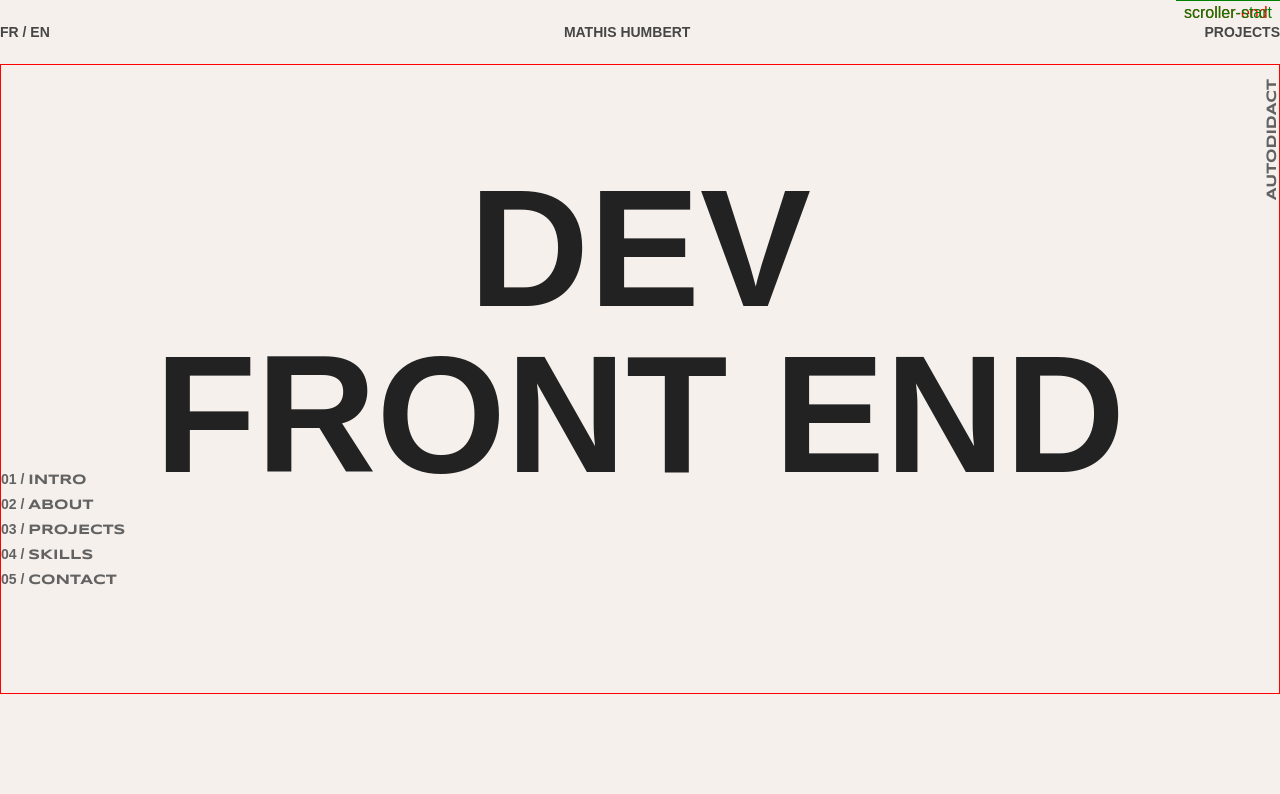
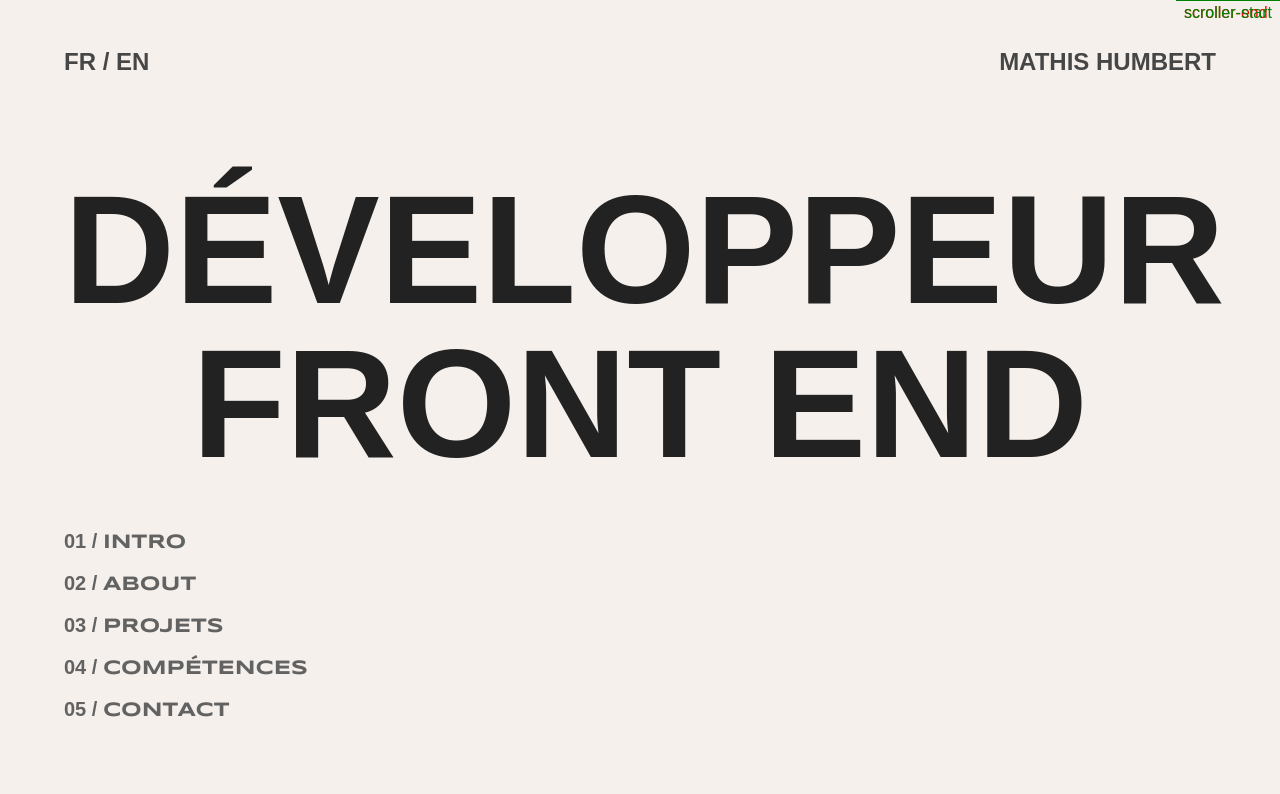
Before and after one commit to MathisHumbert/my-portfolio, a React (Create React App) app: page / in a window 1280 px wide. Shown: the top 794 px of the page. Built offline with nearby package versions, Linux system fonts and the light colour scheme; a web font is replaced by a local one.

Commit message:
reworker navbar and header

```diff
--- a/src/sections/About/index.jsx
+++ b/src/sections/About/index.jsx
@@ -20,6 +20,7 @@ const Wrapper = styled.section`
   grid-template-columns: 1fr 1fr;
   align-items: center;
   gap: 5vw;
+  border: 1px solid red;
 
   h2 {
     font-size: 22px;
--- a/src/sections/Header/index.jsx
+++ b/src/sections/Header/index.jsx
@@ -2,7 +2,10 @@ import styled from 'styled-components';
 
 const Header = () => {
   return (
-    <Wrapper className='section'>
+    <Wrapper>
+      <h1>
+        développeur <br /> front end
+      </h1>
       <ul>
         <li>
           <span>01 / </span>intro
@@ -11,19 +14,15 @@ const Header = () => {
           <span>02 / </span>about
         </li>
         <li>
-          <span>03 / </span>projects
+          <span>03 / </span>projets
         </li>
         <li>
-          <span>04 / </span>skills
+          <span>04 / </span>compétences
         </li>
         <li>
           <span>05 / </span>contact
         </li>
       </ul>
-      <h1>
-        dev <br /> front end
-      </h1>
-      <p>autodidact</p>
     </Wrapper>
   );
 };
@@ -31,46 +30,43 @@ const Header = () => {
 const Wrapper = styled.header`
   position: relative;
   text-transform: uppercase;
-  border: 1px solid red;
-  padding-bottom: 195px;
+  /* padding-bottom: 195px; */
+  min-height: calc(100vh - 70px);
+  height: 100%;
+  padding: 0 5vw;
+
+  h1 {
+    padding-top: 50px;
+    font-family: var(--font-bai);
+    font-size: 12vw;
+    font-weight: 600;
+    text-align: center;
+  }
 
   ul {
-    position: absolute;
-    left: 0;
-    top: calc(100px + 24vw);
+    padding: 50px 0;
     display: flex;
     flex-direction: column;
-    gap: 10px;
+    gap: 20px;
+  }
 
-    li {
-      font-size: 14px;
-      font-family: var(--font-synco);
-      font-weight: 600;
-      color: var(--dark-grey-color);
+  li {
+    font-size: 16px;
+    font-family: var(--font-synco);
+    font-weight: 600;
+    color: var(--dark-grey-color);
 
-      span {
-        font-family: var(--font-bai);
-      }
+    span {
+      font-family: var(--font-bai);
     }
   }
 
-  p {
-    position: absolute;
-    top: 0;
-    right: 0;
-    transform: rotate(-90deg);
-    transform-origin: right bottom;
-    font-size: 14px;
-    font-family: var(--font-synco);
-    font-weight: 600;
-    color: var(--dark-grey-color);
-  }
+  @media (min-width: 1000px) {
+    min-height: calc(100vh - 124px);
 
-  h1 {
-    font-family: var(--font-bai);
-    text-align: center;
-    font-size: 13vw;
-    font-weight: 600;
+    li {
+      font-size: 20px;
+    }
   }
 `;
 
--- a/src/sections/Navbar/index.jsx
+++ b/src/sections/Navbar/index.jsx
@@ -5,7 +5,6 @@ const index = () => {
     <Wrapper>
       <h4>fr / en</h4>
       <h4>mathis humbert</h4>
-      <h4>projects</h4>
     </Wrapper>
   );
 };
@@ -13,14 +12,22 @@ const index = () => {
 const Wrapper = styled.nav`
   display: flex;
   justify-content: space-between;
-  padding: 25px 0;
+  padding: 25px 5vw;
   text-transform: uppercase;
 
   h4 {
     font-family: var(--font-bai);
     font-weight: 600;
-    font-size: 14px;
+    font-size: 20px;
     color: var(--dark-color-4);
+  }
+
+  @media (min-width: 1000px) {
+    padding: 50px 5vw;
+
+    h4 {
+      font-size: 24px;
+    }
   }
 `;
 export default index;
--- a/src/sections/Projects/index.jsx
+++ b/src/sections/Projects/index.jsx
@@ -7,7 +7,7 @@ import SectionHeader from '../../components/SectionHeader';
 const Projects = () => {
   return (
     <Wrapper>
-      <SectionHeader title='projets' marginLeft='5vw' />
+      <SectionHeader title='projets' marginLeft={true} />
       <HorProjects />
       <VerProjects />
     </Wrapper>
```
